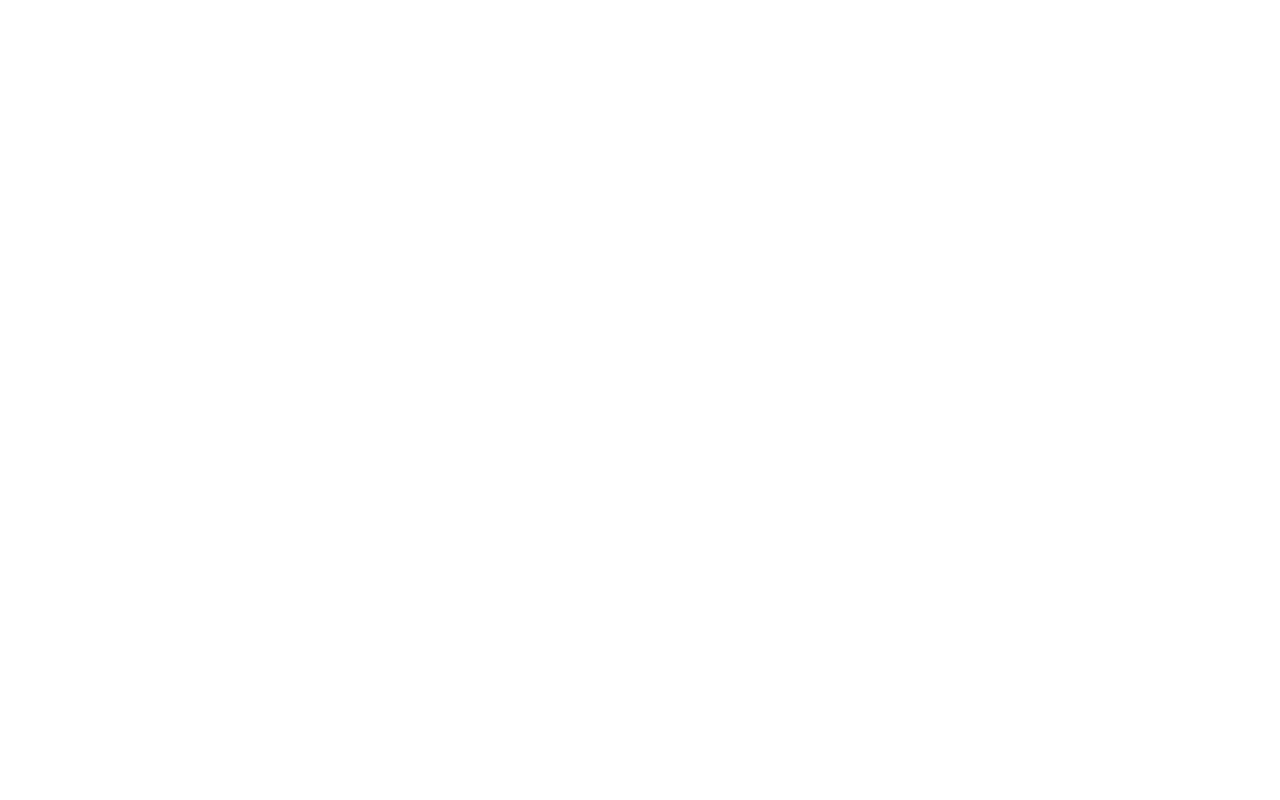
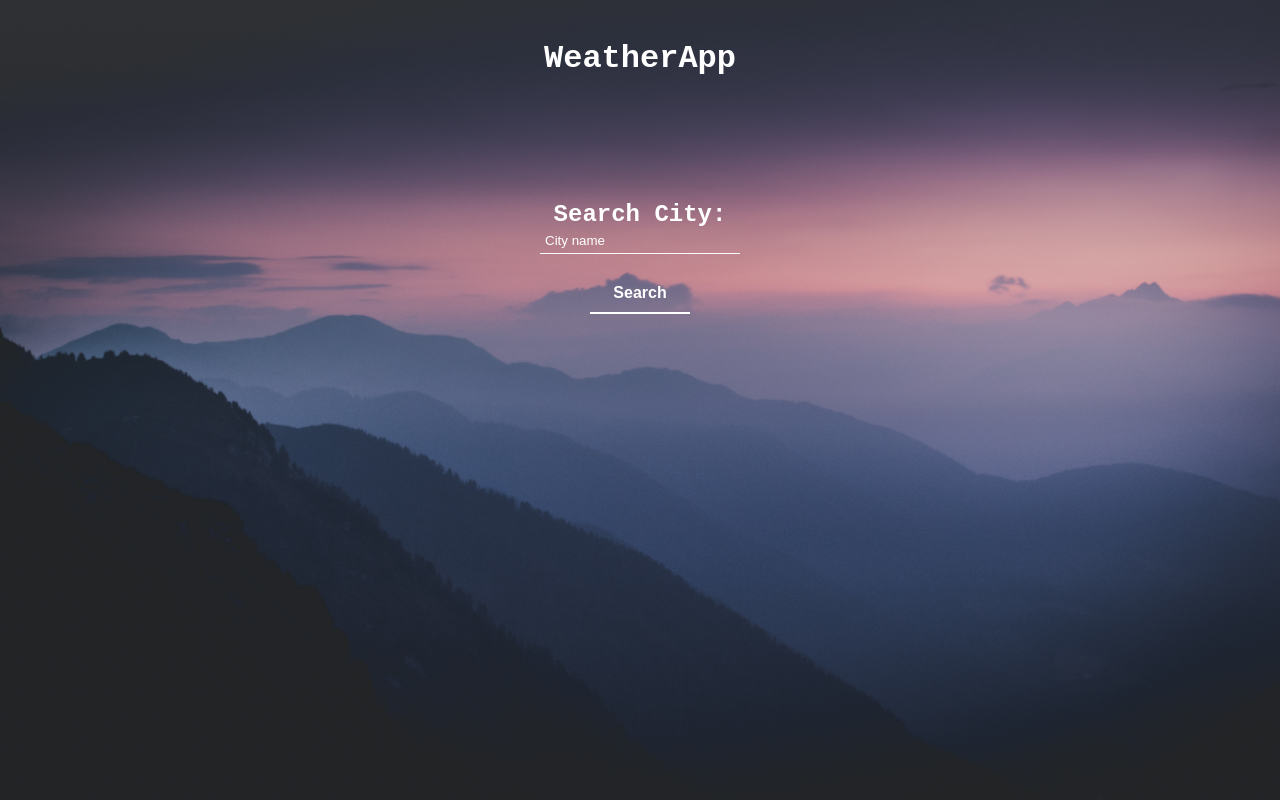
Before and after one commit to MichSeb/weatherApp, a website built with webpack: page src/index.html in a window 1280 px wide. Built offline with nearby package versions, Linux system fonts and the light colour scheme.

Commit message:
Adding connection with API, handle search input and search button

```diff
--- a/package.json
+++ b/package.json
@@ -2,7 +2,6 @@
   "name": "weatherapp",
   "version": "1.0.0",
   "description": "",
-  "private": true,
   "scripts": {
     "test": "echo \"Error: no test specified\" && exit 1",
     "build": "webpack"
@@ -16,6 +15,8 @@
   },
   "dependencies": {
     "css-loader": "^6.8.1",
-    "style-loader": "^3.3.3"
+    "dotenv": "^16.3.1",
+    "style-loader": "^3.3.3",
+    "unicode": "^14.0.0"
   }
 }
--- a/src/index.html
+++ b/src/index.html
@@ -7,6 +7,12 @@
     <title>WeatherApp</title>
   </head>
   <body>
-    <script src="index.js"></script>
+    <h1 id="title">WeatherApp</h1>
+    <div id="search-box">
+      <h2>Search City:</h2>
+      <input type="text" id="city" placeholder="City name" />
+      <button type="submit" id="submit">Search</button>
+      <script src="index.js"></script>
+    </div>
   </body>
 </html>
--- a/src/index.js
+++ b/src/index.js
@@ -1,2 +1,45 @@
-import './style.css';
-console.log('Hello');
+// import './style.css';
+const cityInput = document.getElementById('city');
+const searchButton = document.getElementById('submit');
+
+let city = '';
+
+function changePlToEng(tekst) {
+  const zamiany = {
+    ą: 'a',
+    ć: 'c',
+    ę: 'e',
+    ł: 'l',
+    ń: 'n',
+    ó: 'o',
+    ś: 's',
+    ż: 'z',
+    ź: 'z',
+  };
+
+  return tekst.replace(/[ąćęłńóśżź]/g, (match) => zamiany[match] || match);
+}
+
+async function getWeatherData(city) {
+  const url = `http://api.weatherapi.com/v1/forecast.json?key=&q=${city}&days=3`;
+  try {
+    const response = await fetch(url);
+
+    if (!response.ok) {
+      throw new Error(`HTTP error! Status: ${response.status}`);
+    }
+
+    const data = await response.json();
+    return data;
+  } catch (error) {
+    console.error(error);
+    return error;
+  }
+}
+
+searchButton.addEventListener('click', () => {
+  city = changePlToEng(cityInput.value);
+  getWeatherData(city).then((data) => {
+    console.log(data);
+  });
+});
--- a/src/style.css
+++ b/src/style.css
@@ -0,0 +1,65 @@
+* {
+  margin: 0;
+  padding: 0;
+  box-sizing: border-box;
+}
+body {
+  background-image: url('./background.jpg');
+  background-repeat: no-repeat;
+  background-size: cover;
+  width: 100vw;
+  height: 100vh;
+  color: white;
+  font-family: 'Courier New', Courier, monospace;
+  font-weight: 700;
+  display: flex;
+  flex-direction: column;
+  align-items: center;
+}
+#title {
+  text-align: center;
+  margin-top: 40px;
+  margin-bottom: 80px;
+}
+#search-box {
+  display: flex;
+  flex-direction: column;
+  justify-content: center;
+  align-items: center;
+  width: 300px;
+  height: 220px;
+}
+#search-box input {
+  background: none;
+  border: none;
+  border-bottom: 1px solid white;
+  padding: 5px;
+  width: 200px;
+  transition: width 0.5s;
+  color: white;
+}
+#search-box input::placeholder {
+  color: white;
+}
+#search-box input:focus {
+  outline: none;
+  width: 250px;
+}
+#search-box button {
+  border: none;
+  background: none;
+  color: white;
+  font-weight: 700;
+  font-size: 1rem;
+  border-bottom: 2px solid white;
+  margin: 20px;
+  padding: 10px;
+  cursor: pointer;
+  width: 100px;
+  height: 40px;
+  transition: 0.3s;
+}
+#search-box button:hover {
+  width: 140px;
+  font-size: 20px;
+}
```
Also changed, not shown: src/background.jpg (added), 2 other files.
